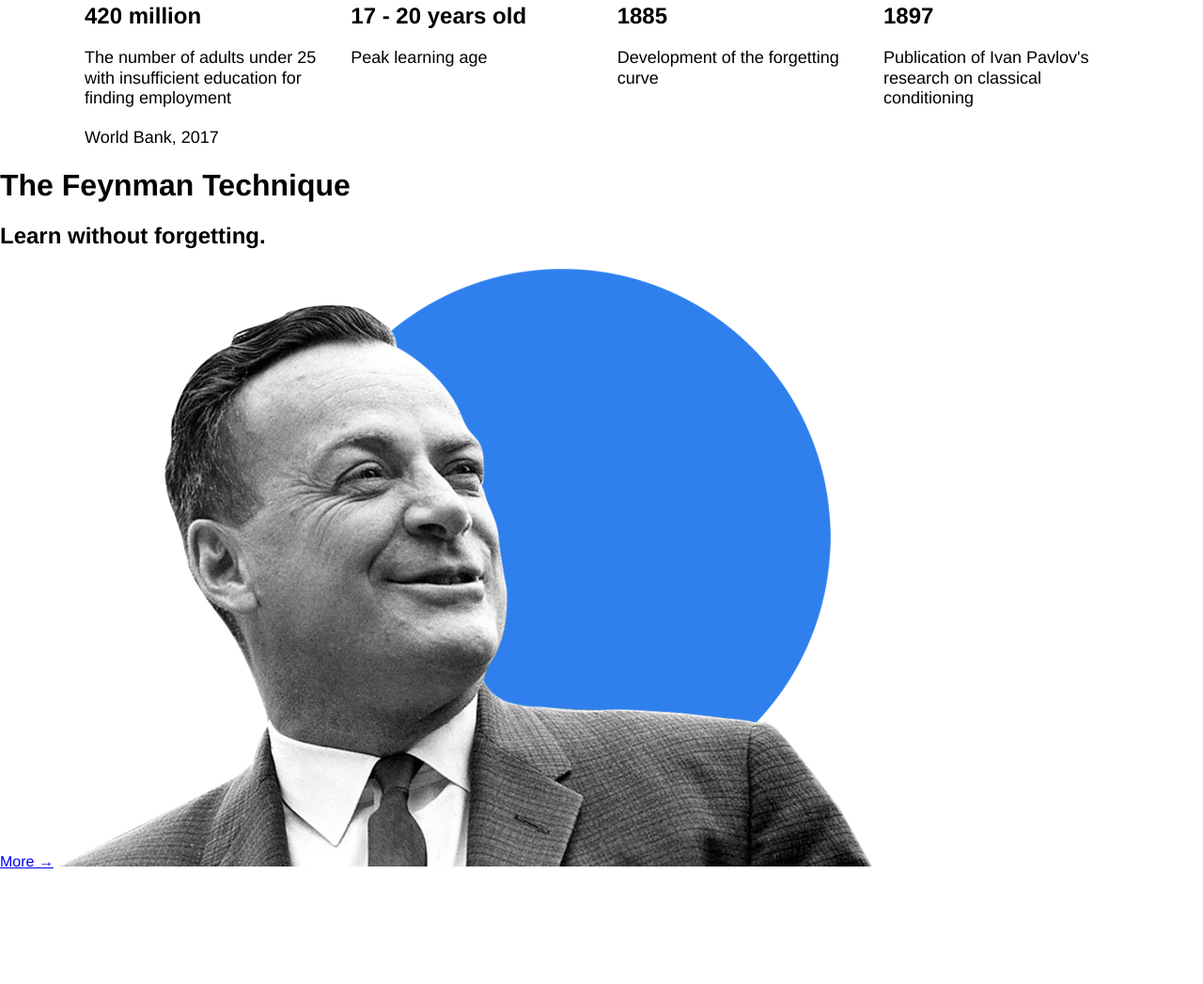
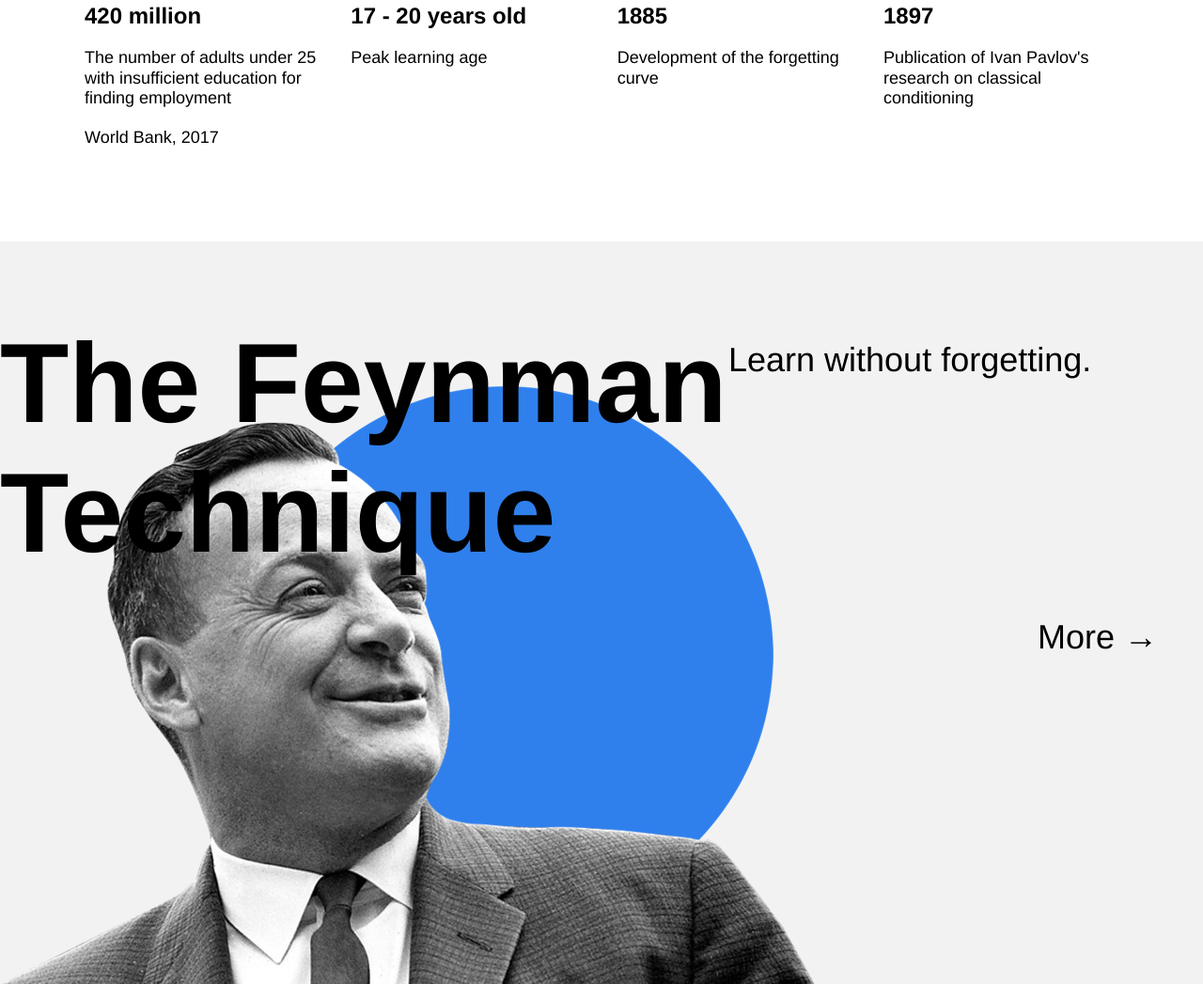
Before and after one commit to swach2/web_project_2, a plain HTML site: page index.html in a window 1280 px wide. Shown: the part 1926-2973 px from the top of the page at 94% size. Before the commit the page ends 2852 px from the top, so only its background shows below. Drawn offline with Linux system fonts and the light colour scheme.

Commit message:
Position blocks in feynman section

```diff
--- a/styles/style.css
+++ b/styles/style.css
@@ -126,6 +126,7 @@
 
 .digits {
     padding-top: 100px;
+    padding-bottom: 100px;
 }
 
 .section-title {
@@ -184,3 +185,52 @@
     flex-basis: 100%;
     height: 0;
 }
+
+.feynman {
+    height: 790px;
+    position: relative;
+    display: flex;
+    background-color: #F2F2F2;
+}
+
+.feynman__title {
+    width: 775px;
+    top: 100px;
+    display: flex;
+    justify-content: center;
+    z-index: 3;
+    line-height: 1.15;
+    font-size:  120px;
+    font-weight: bold;
+}
+
+.feynman__subtitle {
+    padding-top: 70px;
+    display: flex;
+    justify-content: center;
+    z-index: 3;
+    line-height: 51px;
+    font-size: 36px;
+    font-weight: normal;
+}
+
+.feynman__link {
+    position: absolute;
+    top: 50%;
+    right: 48px;
+    line-height: 51px;
+    font-size: 36px;
+    font-weight: normal;
+    text-decoration: none;
+    color:  #000000;
+    z-index: 2;
+}
+
+.feynman__image {
+    width: 867px;
+    height: 637px;
+    position: absolute;
+    bottom: 0;
+    left: 0;
+    z-index: 1;
+}
```
